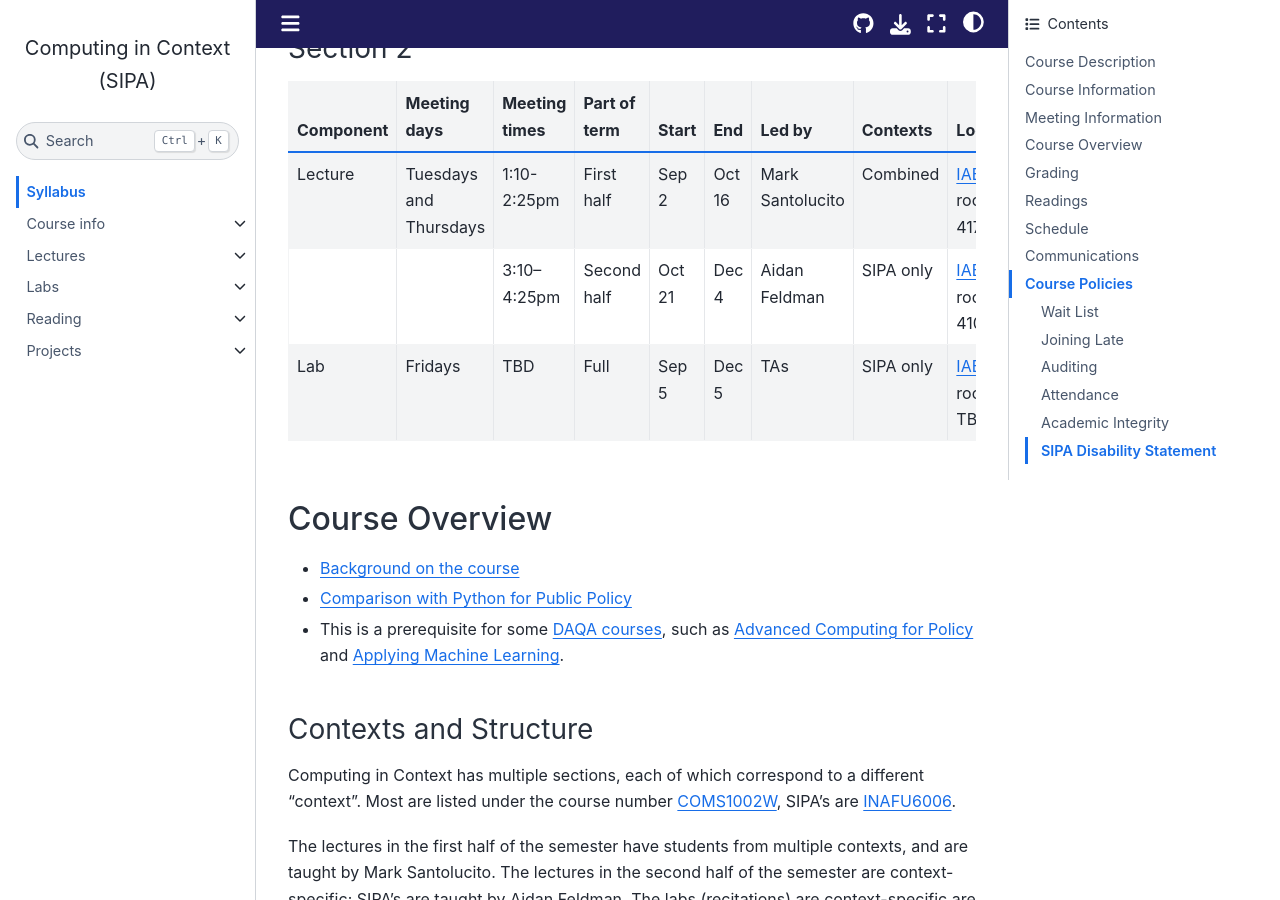
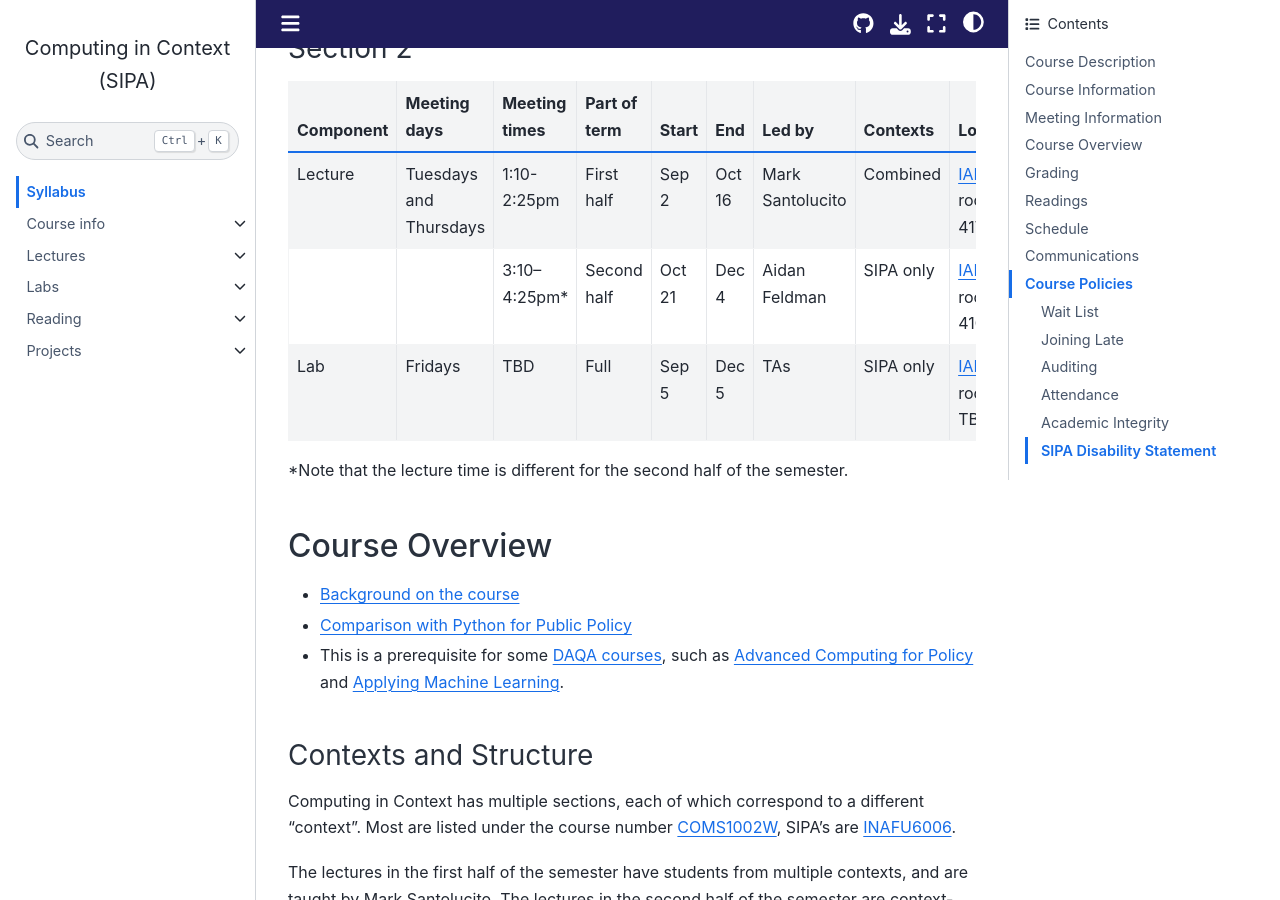
Before and after one commit to afeld/computing-in-context, a Jupyter Book: the page built from index.md, in a window 1280 px wide and 900 px high, scrolled down 1916 px. Built offline with Jupyter Book 1.0.4 settings and Sphinx 7.4.7 and the Sphinx Book theme 1.1.4, drawn with Linux system fonts in a browser that asks for light colours; pages that are not in the unit, such as notebooks, are missing from menus; comment, search, counter and statistics services are not loaded.

Commit message:
call out the lecture time change

```diff
--- a/index.md
+++ b/index.md
@@ -28,7 +28,7 @@ This introductory course will explore computing concepts and coding in the conte
 - Adithi Narayan, an3308@columbia.edu
 - Riya Raj, rr3630@columbia.edu
 - Shruti Das, sd3875@columbia.edu
-- Sneha Palle, sp4434@columbia.edu
+- Sneha Palle, sp4434@columbia.edu <!-- section 2 -->
 
 ## Meeting Information
 
@@ -47,8 +47,10 @@ Students should bring a laptop to all labs. See [Contexts and Structure](#contex
 | Component | Meeting days           | Meeting times | Part of term | Start  | End    | Led by           | Contexts  | Location            |
 | --------- | ---------------------- | ------------- | ------------ | ------ | ------ | ---------------- | --------- | ------------------- |
 | Lecture   | Tuesdays and Thursdays | 1:10-2:25pm   | First half   | Sep 2  | Oct 16 | Mark Santolucito | Combined  | [IAB][IAB] room 417 |
-|           |                        | 3:10–4:25pm   | Second half  | Oct 21 | Dec 4  | Aidan Feldman    | SIPA only | [IAB][IAB] room 410 |
+|           |                        | 3:10–4:25pm\* | Second half  | Oct 21 | Dec 4  | Aidan Feldman    | SIPA only | [IAB][IAB] room 410 |
 | Lab       | Fridays                | TBD           | Full         | Sep 5  | Dec 5  | TAs              | SIPA only | [IAB][IAB] room TBD |
+
+\*Note that the lecture time is different for the second half of the semester.
 
 [IAB]: https://maps.app.goo.gl/o1jz3y9X1rT1b8KW7
 
```
